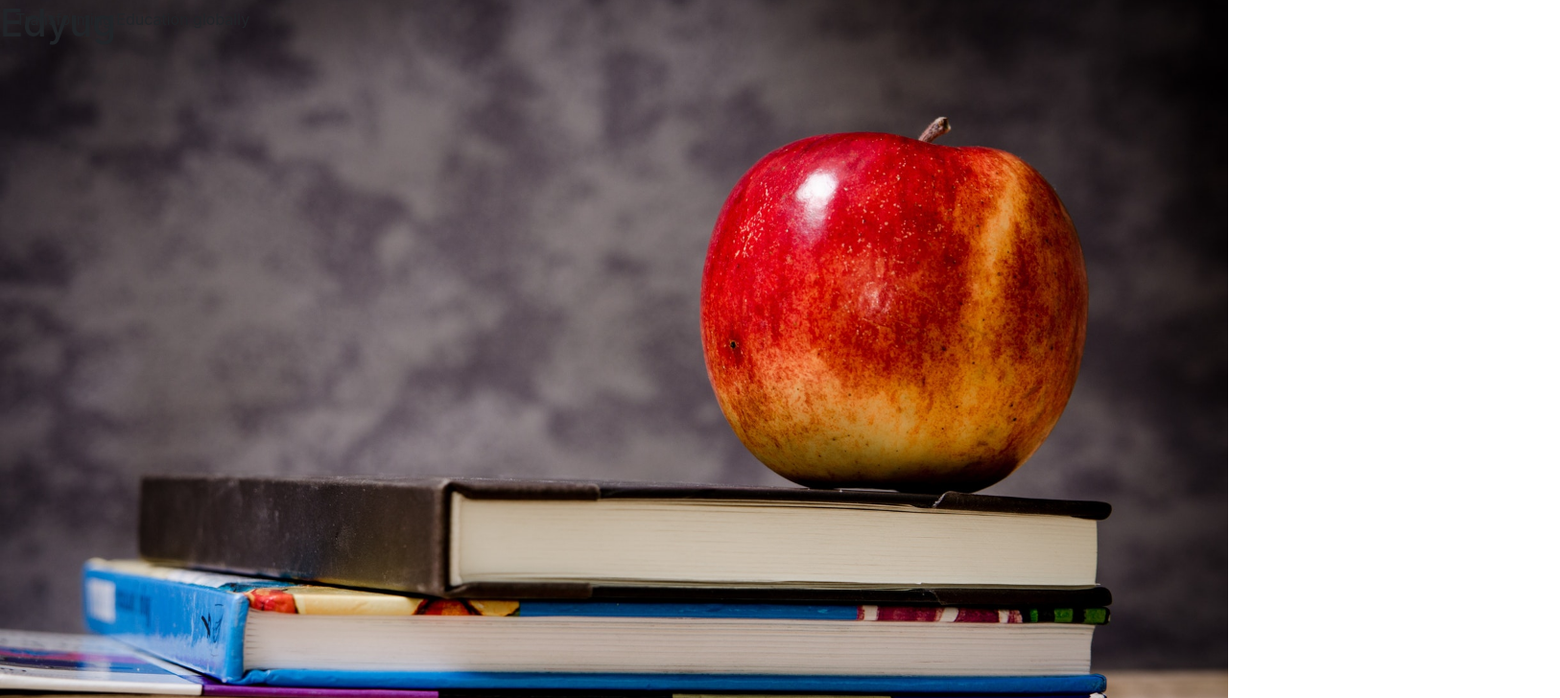
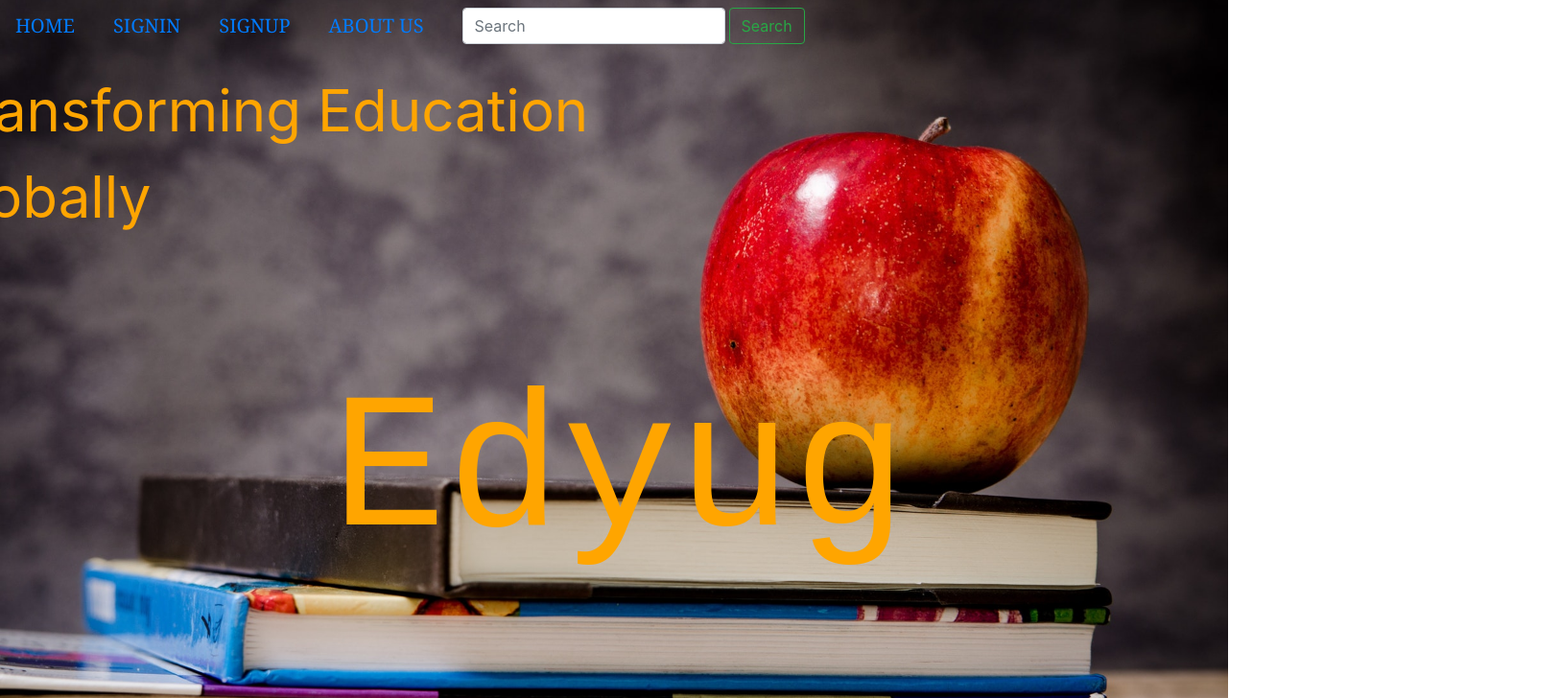
Before and after one commit to goldenaman/Edyug, an Angular app: page / in a window 1280 px wide. Shown: the top 728 px of the page at 96% size, 1626 px wide, since content can reach past the window. Built offline with nearby package versions, Linux system fonts and the light colour scheme.

Commit message:
formatted the fonts

```diff
--- a/src/app/nav-bar/nav-bar.component.css
+++ b/src/app/nav-bar/nav-bar.component.css
@@ -1,3 +1,8 @@
-.right-align{
-    float:right;
-}
+
+a{
+    display: inline;
+    margin-right: 40px;
+    font-family: Georgia, 'Times New Roman', Times, serif;
+    font-size: 20px;
+
+    }
--- a/src/app/nav-bar/nav-bar.component.html
+++ b/src/app/nav-bar/nav-bar.component.html
@@ -1,6 +1,10 @@
-<nav >
+<nav class="navbar navbar-expand-lg">
     <a style = "float:right;" routerLinkActive="active current" routerLink="home">HOME  </a>
-    <a  style = "float:right;" routerLinkActive="active current" routerLink ="login">signIn  </a>
-    <a  style = "float:right;" routerLinkActive="active current" routerLink ="signup">signUp  </a>
-    <a  style = "float:right;"  routerLinkActive="active current" routerLink ="aboutUs">About us  </a>
+    <a  style = "float:right;" routerLinkActive="active current" routerLink ="login">SIGNIN  </a>
+    <a  style = "float:right;" routerLinkActive="active current" routerLink ="signup">SIGNUP  </a>
+    <a  style = "float:right;"  routerLinkActive="active current" routerLink ="aboutUs">ABOUT US </a>
+    <form class="form-inline" style="right:5px;">
+            <input class="form-control mr-sm-1" type="search" placeholder="Search" aria-label="Search">
+            <button class="btn btn-outline-success my-2 my-sm-0" type="submit">Search</button>
+          </form>
 </nav>
--- a/src/app/welcome/welcome.component.css
+++ b/src/app/welcome/welcome.component.css
@@ -11,13 +11,20 @@
     background-repeat: no-repeat;
     background-size: cover;
 }
-div.centered {
+span.centered {
     position: absolute;
-    top: 50%;
+    top: 20%;
     left: 30%;
+    font-family: -apple-system, BlinkMacSystemFont, 'Segoe UI', Roboto, Oxygen, Ubuntu, Cantarell, 'Open Sans', 'Helvetica Neue', sans-serif;
+    font-size: 60px;
+    color: orange;
     transform: translate(-50%, -50%);
+
   }
   h1.name{
+    position: relative;
+    top: 40%;
+    left: 27%;
     font-family: 'Courier New', Courier, monospace;
     font-size: 200px;
     color: orange;
@@ -28,6 +35,6 @@
   }
   .top-left {
     position: absolute;
-    top: 8px;
-    left: 16px;
+    top: 20px;
+    left: 40px;
   }
--- a/src/app/welcome/welcome.component.html
+++ b/src/app/welcome/welcome.component.html
@@ -1,6 +1,7 @@
 <div class=" fullWelcomeBackground" id="welcome">
-    <span class="top-left">Transforming Education globally</span>
-        <h1 >Edyug</h1>
+    <app-nav-bar></app-nav-bar>
+    <span class="centered">Transforming Education globally</span>
+        <h1 class="name">Edyug</h1>
 </div>
 <script>
   window.onresize = function () {
```
